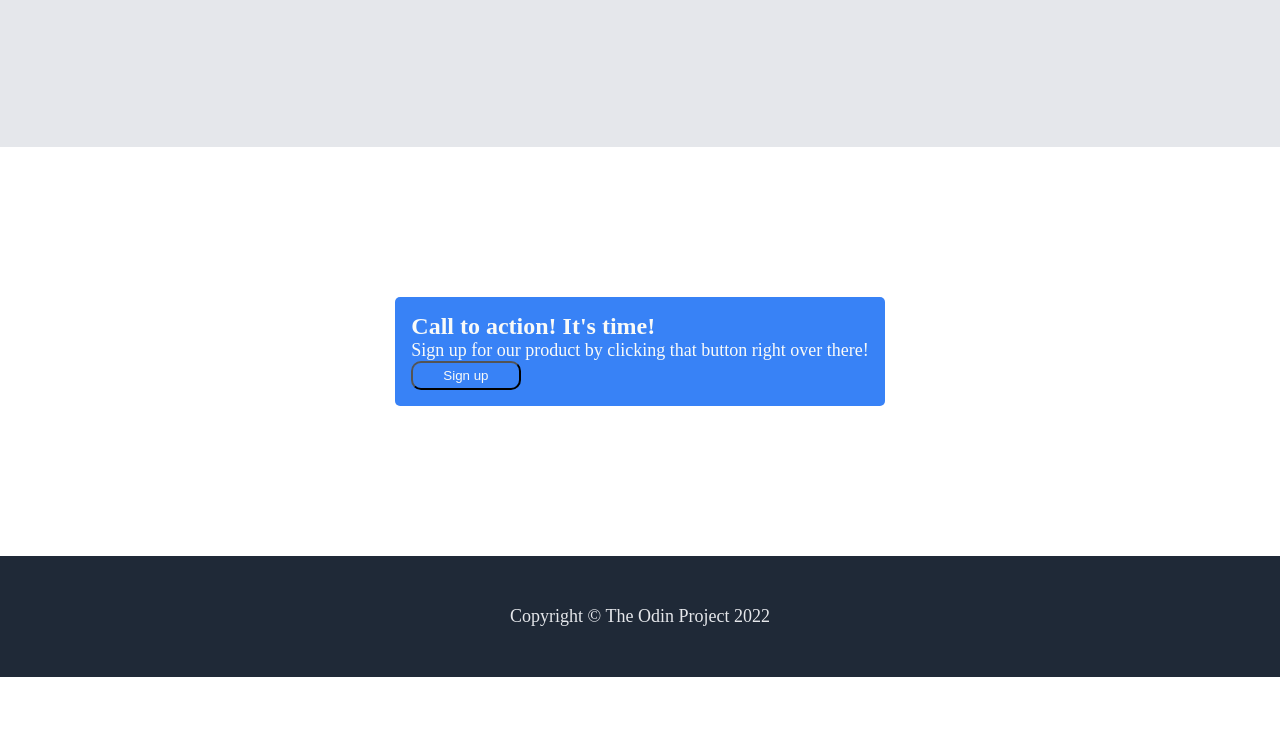
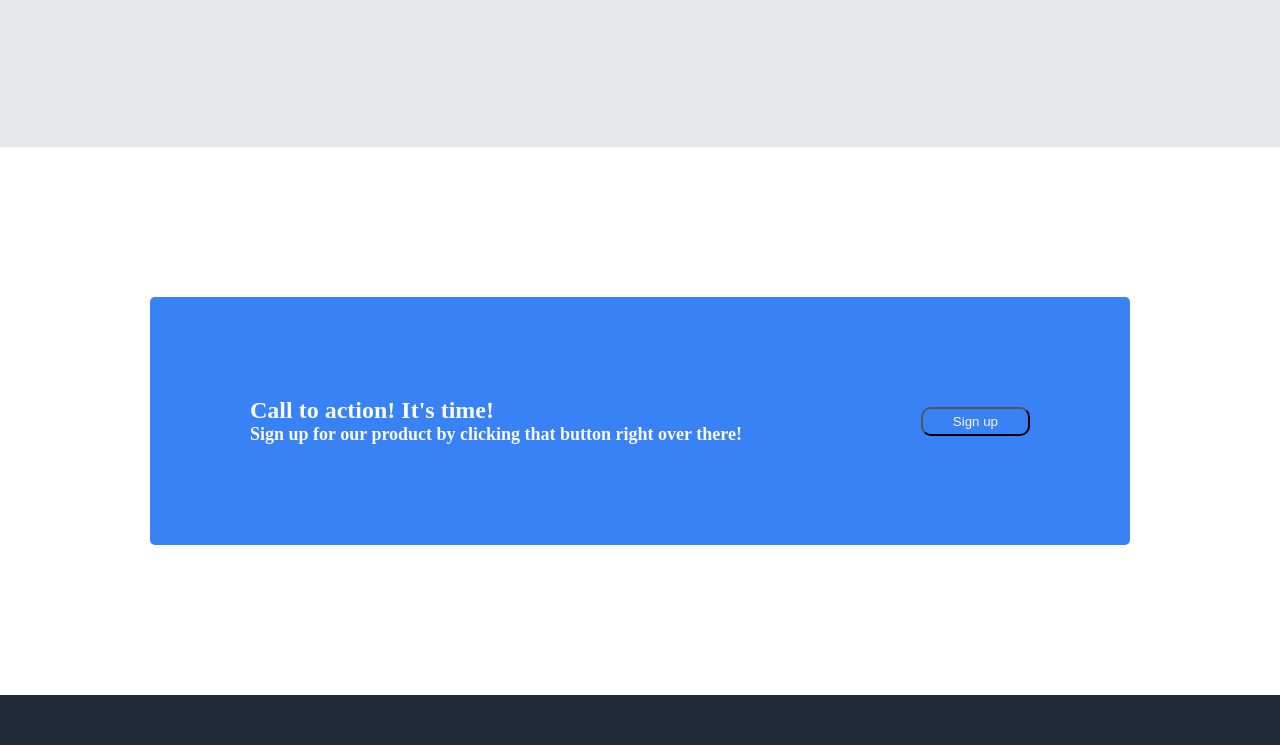
Before and after one commit to vcastelan/odin-landing-page, a plain HTML site: page index.html in a window 1280 px wide. Shown: the part 1338-2083 px from the top of the page. Before the commit the page ends 2015 px from the top, so only its background shows below. Drawn offline with Linux system fonts and the light colour scheme.

Commit message:
finalizing all of it only body 4 call to action left to adjust

```diff
--- a/index.html
+++ b/index.html
@@ -49,16 +49,19 @@
     </div>
 </div>
 <div class="body3">
+    <div class="thor">
     <div class="quote">
         This is an insipiring quote,or a testimonial from a customer. Maybe its just filling up space, or maybe people will actually read it. Who knows? All i know is that it looks nice.
     </div>
     <div class="subject">-Thor, God of Thunder</div>
+    </div>
 </div>
 <div class="body4">
     <div class="action">
-        <p class="header-call">Call to action! It's time!</p>
-        <p class="form">Sign up for our product by clicking that button right over there!</p>
-    <button>Sign up</button>
+        <div class="header-call">Call to action! It's time!
+            <div class="form">Sign up for our product by clicking that button right over there!</div>
+        </div>
+    <button class="signbutton">Sign up</button>
     </div>
 </div>
 <div class="footer">
--- a/style.css
+++ b/style.css
@@ -97,6 +97,12 @@ button {
 .body3 {
     background-color: #e5e7eb;
     padding: 150px;
+    display: flex;
+    justify-content: center;
+}
+
+.thor {
+    width: 1150px;
 }
 
 .quote{
@@ -120,20 +126,23 @@ button {
 .action {
     background-color: #3882f6;
     border-radius: 5px;
-    padding: 16px;
+    display: flex;
+    justify-content: space-between;
+    align-items: center;
+    padding: 100px;
+    width: 1100px;
 }
 
 .header-call {
     font-weight: bold;
     font-size: 24px;
     color: #f9faf8;
-    margin: 0;
 }
+
 
 .form {
     color: #f9faf8;
     font-size: 18px;
-    margin: 0;
 }
 
 .footer {
```
